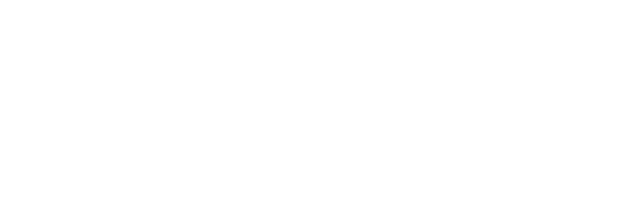
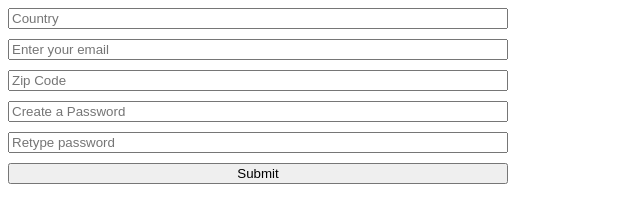
Before and after one commit to demartinom/The-Odin-Project, a plain HTML site: page Form-Validation/index.html in a window 1280 px wide. Shown: the whole page, without its empty margins (0-640 px from the left). Drawn offline with Linux system fonts and the light colour scheme.

Commit message:
Should be ignored

```diff
--- a/Form-Validation/index.html
+++ b/Form-Validation/index.html
@@ -8,5 +8,45 @@
     <script src="script.js" defer></script>
     <title>Browser Form</title>
   </head>
-  <body></body>
+  <body>
+    <form action="" id="form-container">
+        <input
+          type="text"
+          placeholder="Country"
+          name="country"
+          id="country"
+          minlength="5"
+          required
+        />
+      <input
+        type="email"
+        name="email"
+        placeholder="Enter your email"
+        required
+      />
+      <input
+        type="text"
+        name="zipcode"
+        placeholder="Zip Code"
+        minlength="5"
+        maxlength="5"
+        required
+      />
+      <input
+        type="password"
+        placeholder="Create a Password"
+        name="password"
+        minlength="6"
+        required
+      />
+      <input
+        type="password"
+        name="validation"
+        minlength="6"
+        required
+        placeholder="Retype password"
+      />
+      <button type="submit">Submit</button>
+    </form>
+  </body>
 </html>
--- a/Form-Validation/script.js
+++ b/Form-Validation/script.js
@@ -0,0 +1,54 @@
+// const nameInput = document.querySelector("input");
+
+// nameInput.addEventListener("input", () => {
+//   nameInput.setCustomValidity("");
+//   nameInput.checkValidity();
+// });
+
+// nameInput.addEventListener("invalid", () => {
+//   if (nameInput.value === "") {
+//     nameInput.setCustomValidity("Enter your username!");
+//   } else {
+//     nameInput.setCustomValidity(
+//       "Usernames can only contain upper and lowercase letters. Try again!"
+//     );
+//   }
+// });
+
+// const emailInput = document.querySelector('input[name="email"]');
+// emailInput.addEventListener("input", function () {
+//   emailInput.checkValidity();
+// });
+
+// emailInput.addEventListener('invalid', function(){
+//     emailInput.setCustomValidity('You need an @ sumbol!')
+// })
+const countryError = document.querySelector("#country + span.error");
+
+const countryInput = document.querySelector('input[name="country"]');
+countryInput.addEventListener("input", function () {
+  countryInput.setCustomValidity("");
+  countryInput.checkValidity();
+});
+
+countryInput.addEventListener("invalid", function () {
+  if (countryInput.value === "") {
+    countryInput.setCustomValidity("Enter something!");
+  } else {
+    countryInput.setCustomValidity("Enter a valid country!");
+  }
+});
+
+const emailInput = document.querySelector('input[name="email"]');
+emailInput.addEventListener("input", function () {
+  emailInput.setCustomValidity("");
+  emailInput.checkValidity();
+});
+
+emailInput.addEventListener("invalid", function () {
+  if (emailInput.value === "") {
+    emailInput.setCustomValidity("Enter something!");
+  } else {
+    emailInput.setCustomValidity("Enter a valid email!");
+  }
+});
--- a/Form-Validation/style.css
+++ b/Form-Validation/style.css
@@ -0,0 +1,13 @@
+#form-container {
+  display: flex;
+  flex-direction: column;
+  width: 500px;
+  gap: 10px;
+}
+#country:invalid{
+    color: green;
+}
+
+.error{
+    color: green;
+}
```
